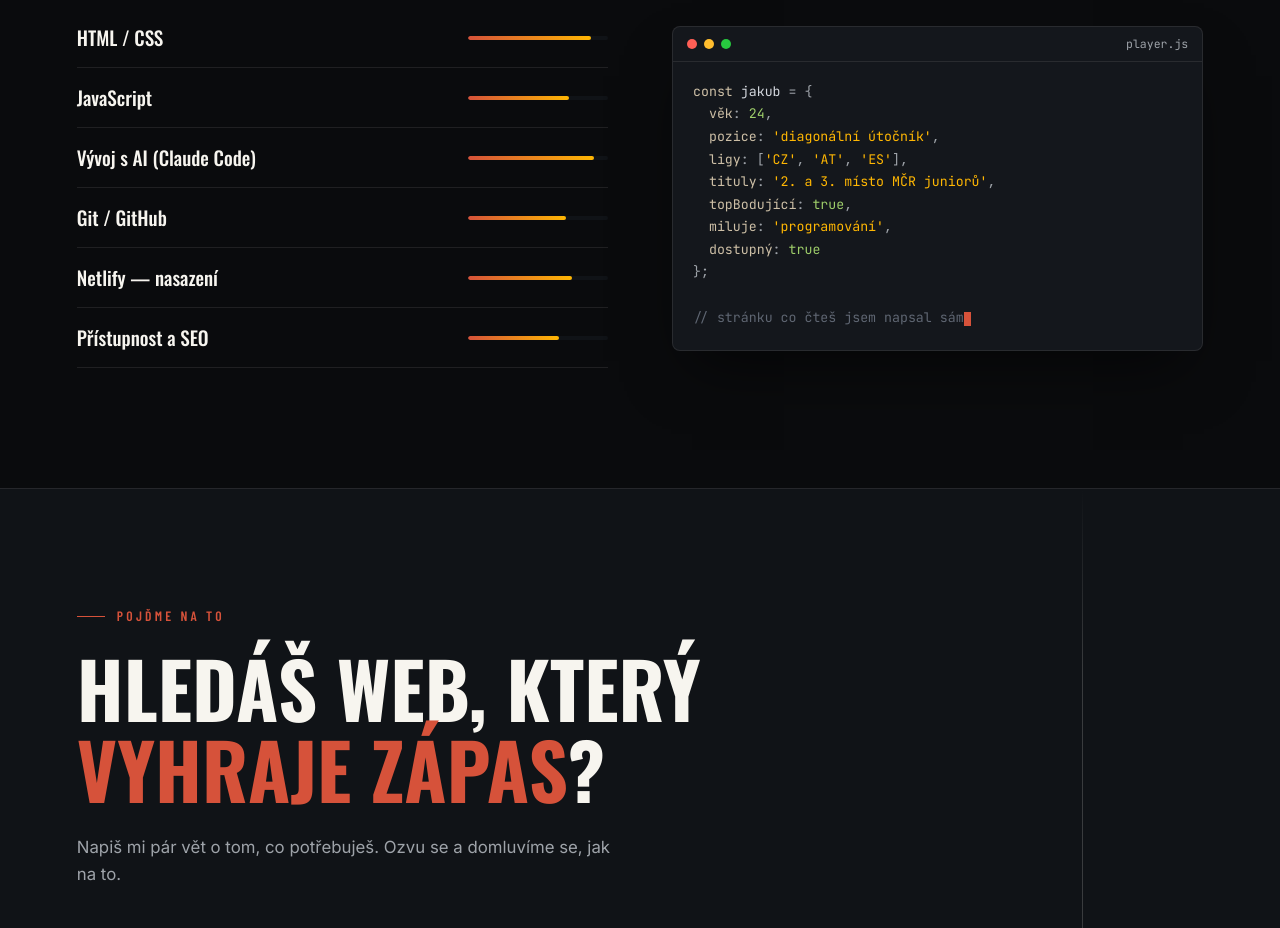
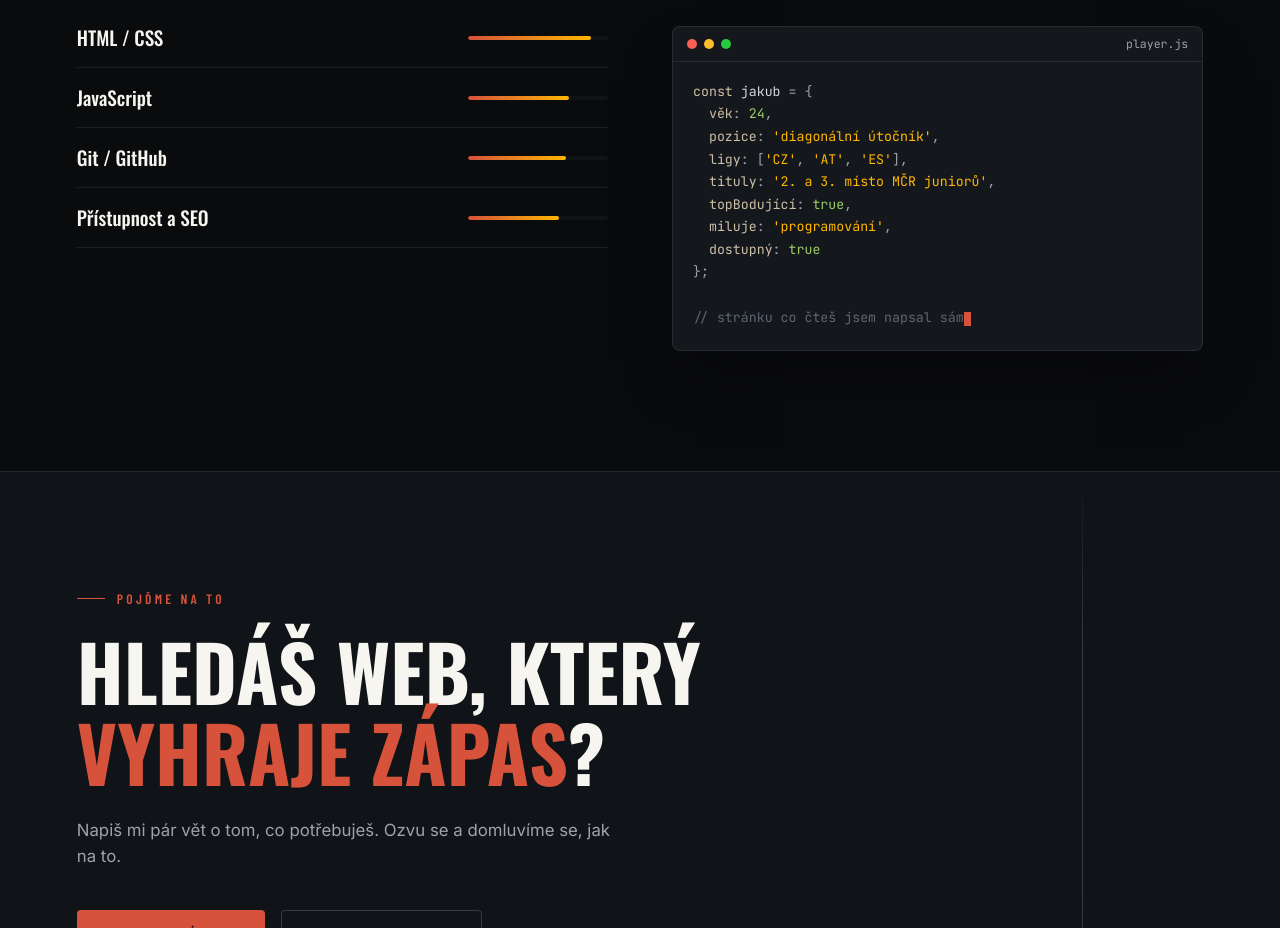
Before and after one commit to Jakubko013/jakubdev, a plain HTML site: page o-mne.html in a window 1280 px wide. Shown: the part 1960-2888 px from the top of the page. Drawn offline with nearby package versions, Linux system fonts and the light colour scheme.

Commit message:
About: drop the AI and Netlify rows from the skills list
Co-Authored-By: Claude Opus 5.5 <noreply@anthropic.com>
Claude-Session: https://claude.ai/code/session_01VYf6beQCiPqHJNXGZnFBCX

```diff
--- a/main.js
+++ b/main.js
@@ -85,8 +85,6 @@
       st_label: 'Stack',
       s2_title: 'Co umím mimo hřiště',
       st_sub: 'Technologie, se kterými pracuju — a malá ukázka, jak o sobě přemýšlím v kódu.',
-      stack_ai: 'Vývoj s AI (Claude Code)',
-      stack_deploy: 'Netlify — nasazení',
       stack_a11y: 'Přístupnost a SEO',
 
       // services
@@ -213,8 +211,6 @@
       st_label: 'Stack',
       s2_title: 'What I do off the court',
       st_sub: 'The technologies I work with — and a small sample of how I think about myself in code.',
-      stack_ai: 'Building with AI (Claude Code)',
-      stack_deploy: 'Netlify — deployment',
       stack_a11y: 'Accessibility & SEO',
 
       sv_eyebrow: 'Services',
--- a/o-mne.html
+++ b/o-mne.html
@@ -108,9 +108,7 @@
       <div class="stack-list">
         <div class="stack-row" style="--w:88%"><span>HTML / CSS</span><div class="bar-wrap"><div class="bar"></div></div></div>
         <div class="stack-row" style="--w:72%"><span>JavaScript</span><div class="bar-wrap"><div class="bar"></div></div></div>
-        <div class="stack-row" style="--w:90%"><span data-i18n="stack_ai">Vývoj s AI (Claude Code)</span><div class="bar-wrap"><div class="bar"></div></div></div>
         <div class="stack-row" style="--w:70%"><span>Git / GitHub</span><div class="bar-wrap"><div class="bar"></div></div></div>
-        <div class="stack-row" style="--w:74%"><span data-i18n="stack_deploy">Netlify — nasazení</span><div class="bar-wrap"><div class="bar"></div></div></div>
         <div class="stack-row" style="--w:65%"><span data-i18n="stack_a11y">Přístupnost a SEO</span><div class="bar-wrap"><div class="bar"></div></div></div>
       </div>
       <div class="terminal">
```
